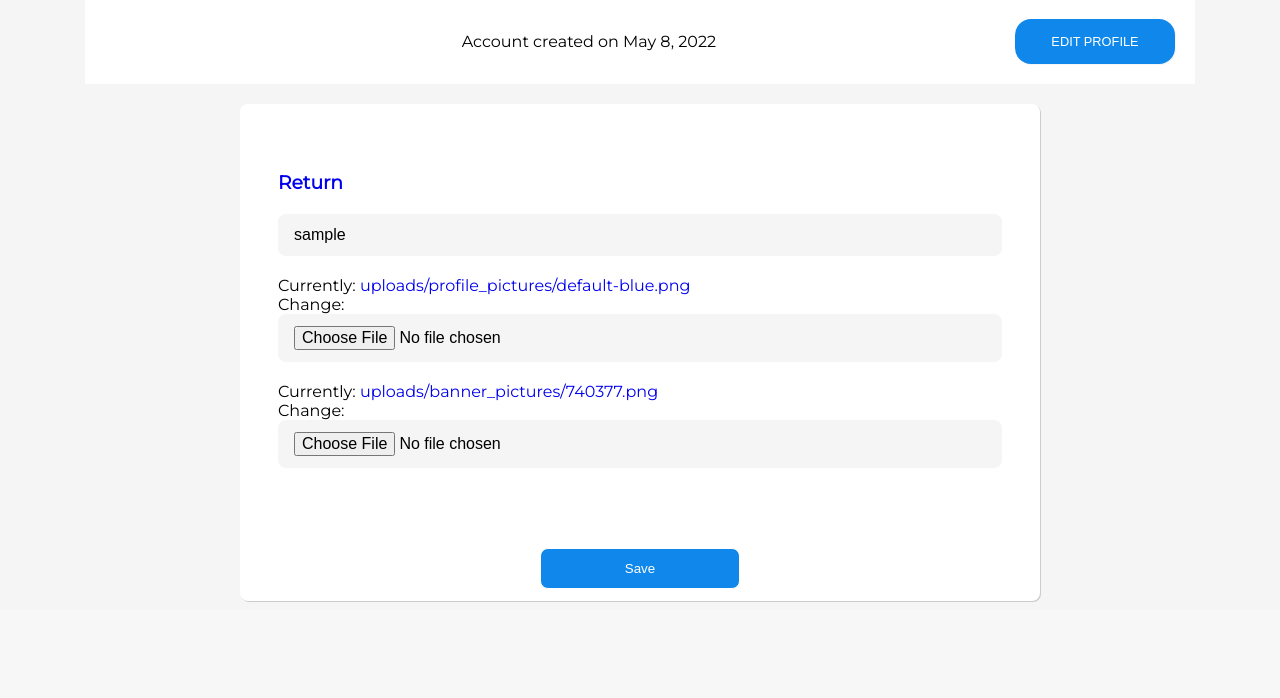
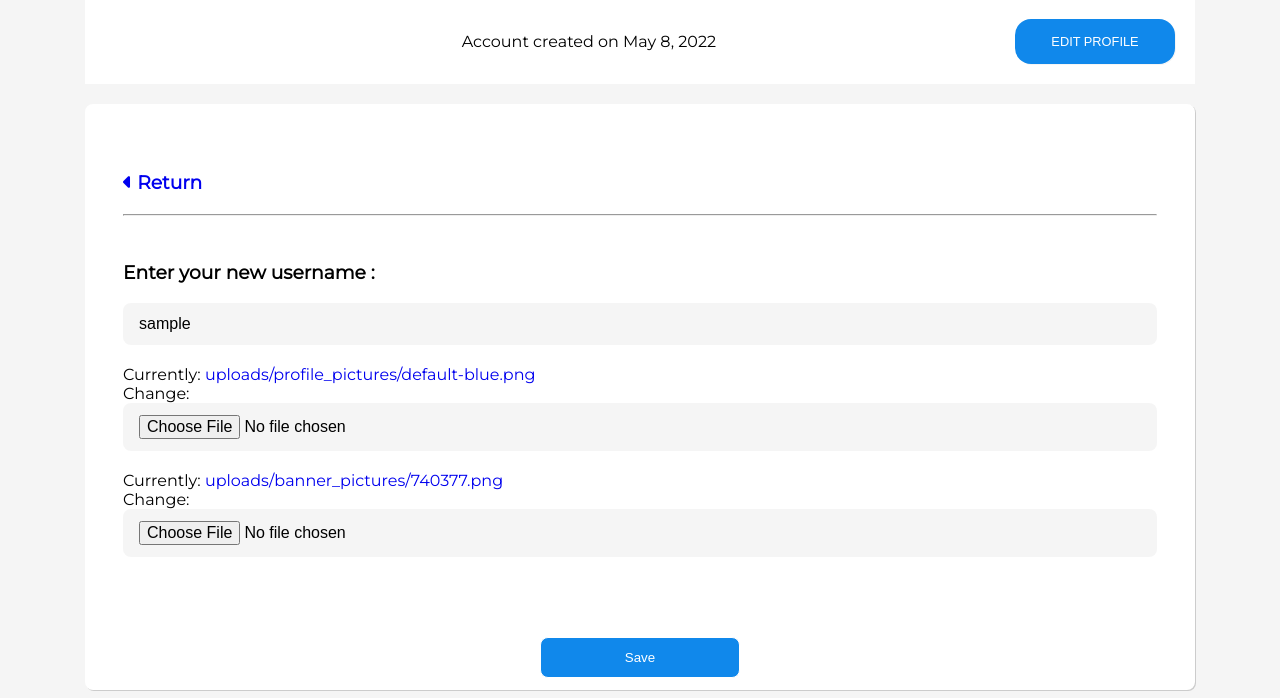
Before and after one commit to Arc-Data/BlogAppV2, a Django app: a page that uses social/templates/social/profile-edit.html in a window 1280 px wide. Shown: the part 369-1067 px from the top of the page. Before the commit the page ends 971 px from the top, so only its background shows below. Run offline with Django 4.2, Linux system fonts and the light colour scheme; the visitor is signed in with stand-in values (Sample User, id 1); data comes from the database, SQL or seed files in the repository; some libraries are stand-ins or nearby versions.

Commit message:
Added Return Icon and Fixed Form-Container

```diff
--- a/social/templates/social/profile-edit.html
+++ b/social/templates/social/profile-edit.html
@@ -6,10 +6,13 @@
 		{% csrf_token %}
 		<div class = "form-content">
 			<div class = "form-group">
-				<h3><a href = "{% url 'profile' profile.slug %}">Return</a></h3>
+				<h3><a href = "{% url 'profile' profile.slug %}"><i class="fa-solid fa-caret-left"></i> Return</a></h3>
 			</div>
+			<hr>
+			<br>
 			<div class = "form-group">
-			{{form.username}}
+				<h3>Enter your new username :</h3>
+				{{form.username}}
 			</div>
 			<div class ="form-group">
 				{{form.profile_pic}}
--- a/static/css/style.css
+++ b/static/css/style.css
@@ -333,6 +333,8 @@ nav {
 
 	align-items: center;
 	cursor: text;
+	border: 1px solid #1088eb;
+
 }
 
 .post-bait {
@@ -353,7 +355,6 @@ nav {
 }
 
 .post-container {
-	border: 1px solid #1088eb;
 	box-shadow: 1px 1px 3px #ccc;
 	gap: 20px;
 
@@ -404,5 +405,6 @@ nav {
 
 .profile-form {
 	margin-top: 20px;
-	max-width: 800px;
+	max-width: 100%;
+	width: 100%;
 }
```
